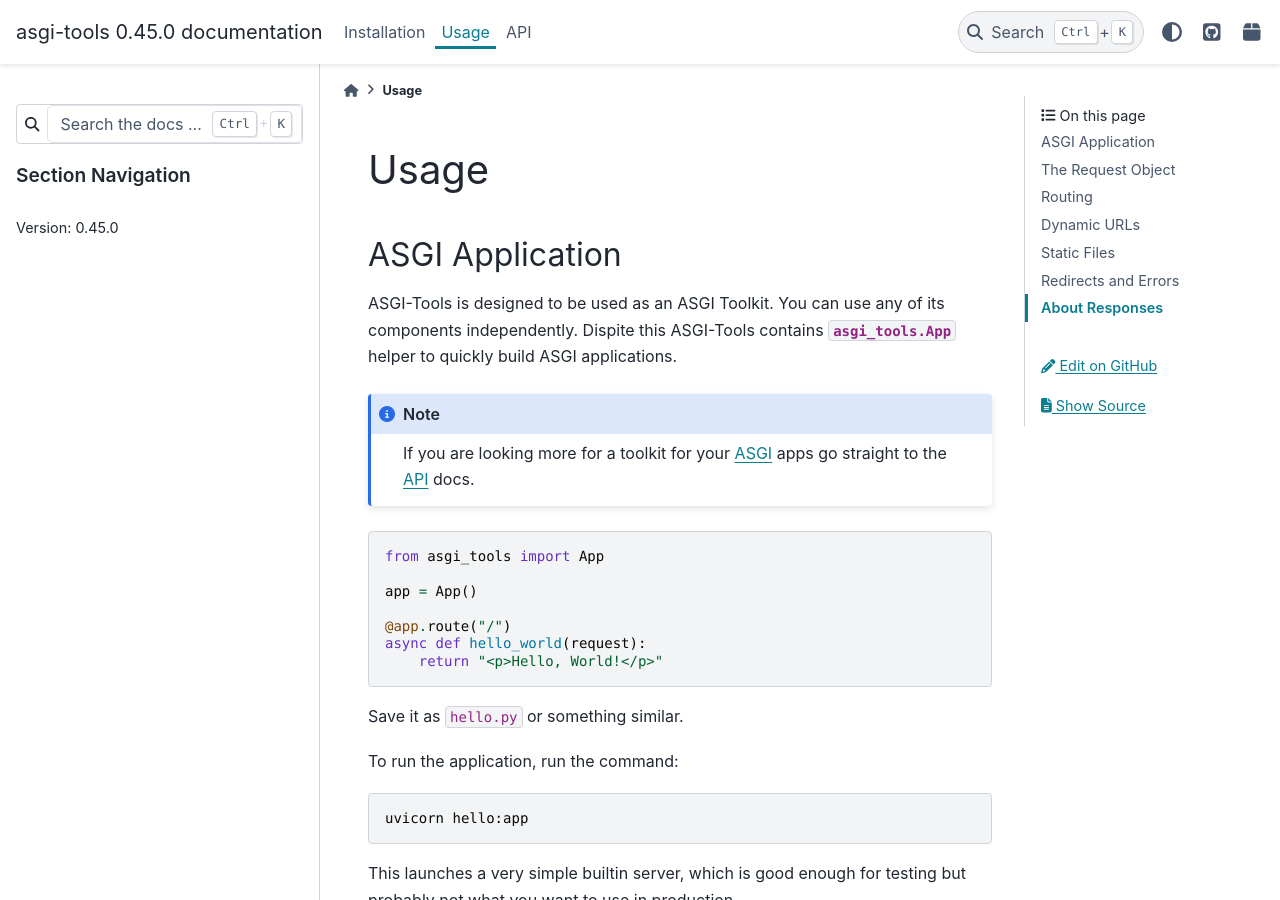
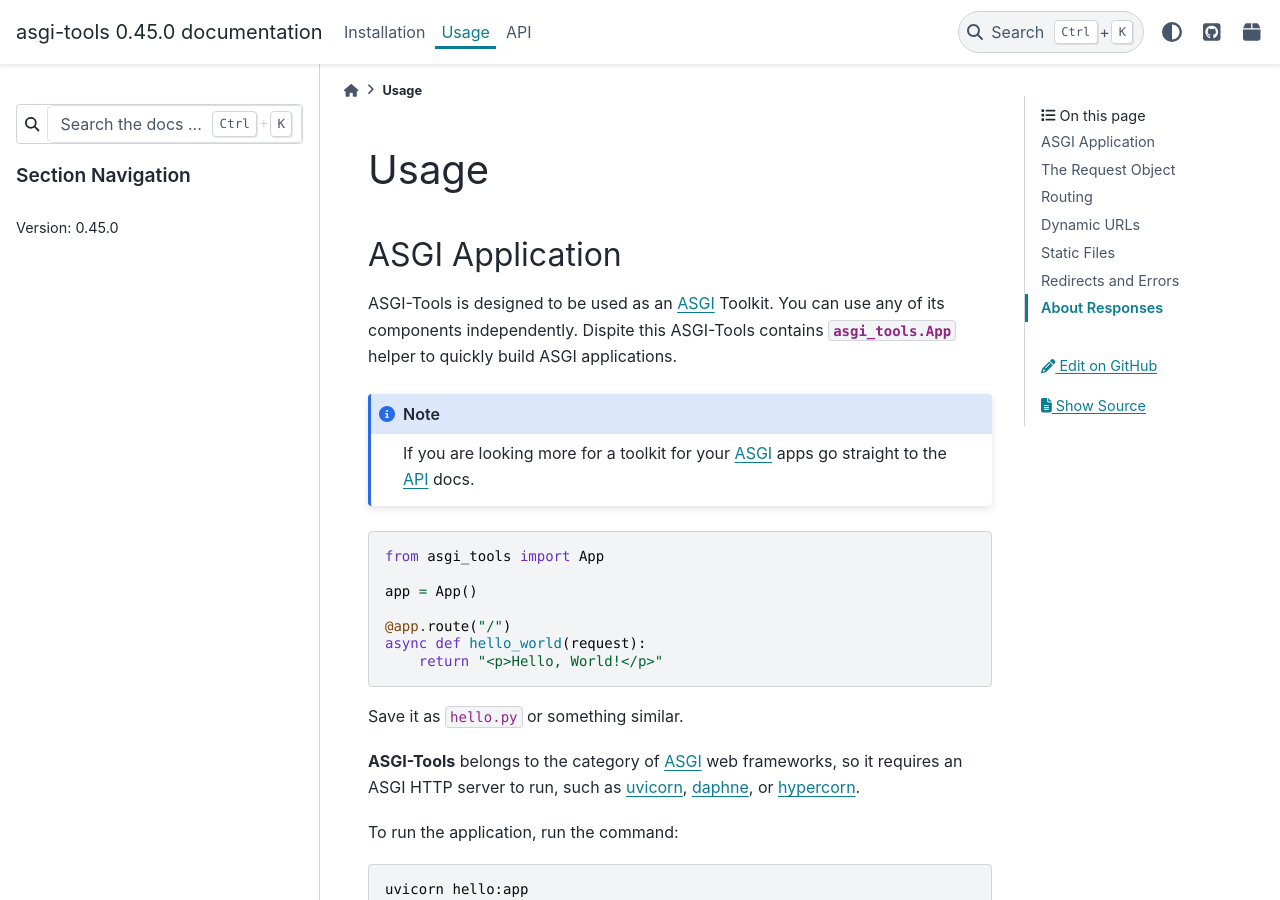
Before and after one commit to klen/asgi-tools, a Sphinx documentation site: the page built from docs/usage.rst, in a window 1280 px wide and 900 px high. Built offline with Sphinx 7.4.7 and the PyData theme 0.15.4, drawn with Linux system fonts in a browser that asks for light colours.

Commit message:
docs: wip

```diff
--- a/docs/usage.rst
+++ b/docs/usage.rst
@@ -4,9 +4,9 @@
 ASGI Application
 -----------------
 
-ASGI-Tools is designed to be used as an ASGI Toolkit. You can use any of its
-components independently. Dispite this ASGI-Tools contains :py:class:`asgi_tools.App` helper to
-quickly build ASGI applications.
+ASGI-Tools is designed to be used as an ASGI_ Toolkit. You can use any of its
+components independently. Dispite this ASGI-Tools contains
+:py:class:`asgi_tools.App` helper to quickly build ASGI applications.
 
 .. note::
    If you are looking more for a toolkit for your ASGI_ apps go straight to the
@@ -23,6 +23,9 @@
         return "<p>Hello, World!</p>"
 
 Save it as :file:`hello.py` or something similar.
+
+**ASGI-Tools** belongs to the category of ASGI_ web frameworks, so it requires
+an ASGI HTTP server to run, such as uvicorn_, daphne_, or hypercorn_.
 
 To run the application, run the command:
 
@@ -294,3 +297,6 @@
 .. Links
 
 .. _ASGI: https://asgi.readthedocs.io/en/latest/
+.. _uvicorn: http://www.uvicorn.org/
+.. _daphne: https://github.com/django/daphne/
+.. _hypercorn: https://pgjones.gitlab.io/hypercorn/
```
Also changed, not shown: README.rst (+12 -0 lines).
